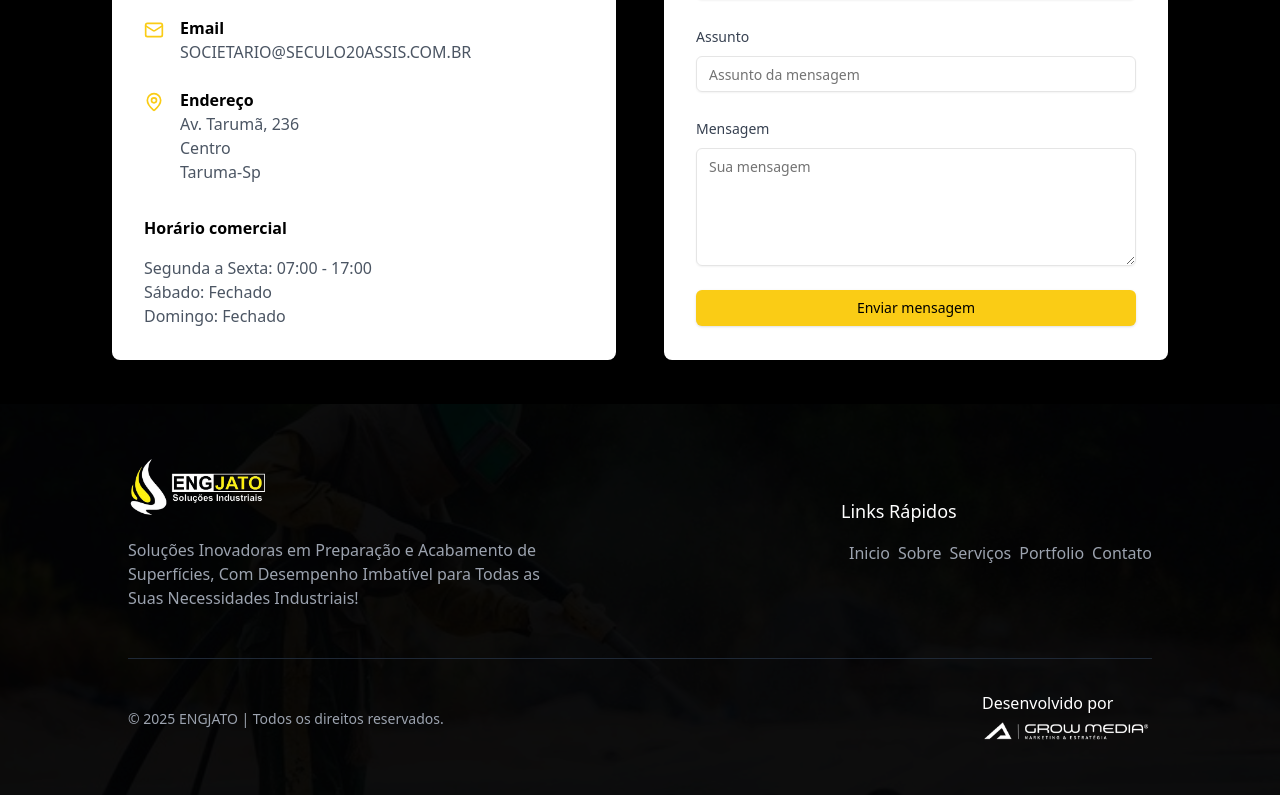
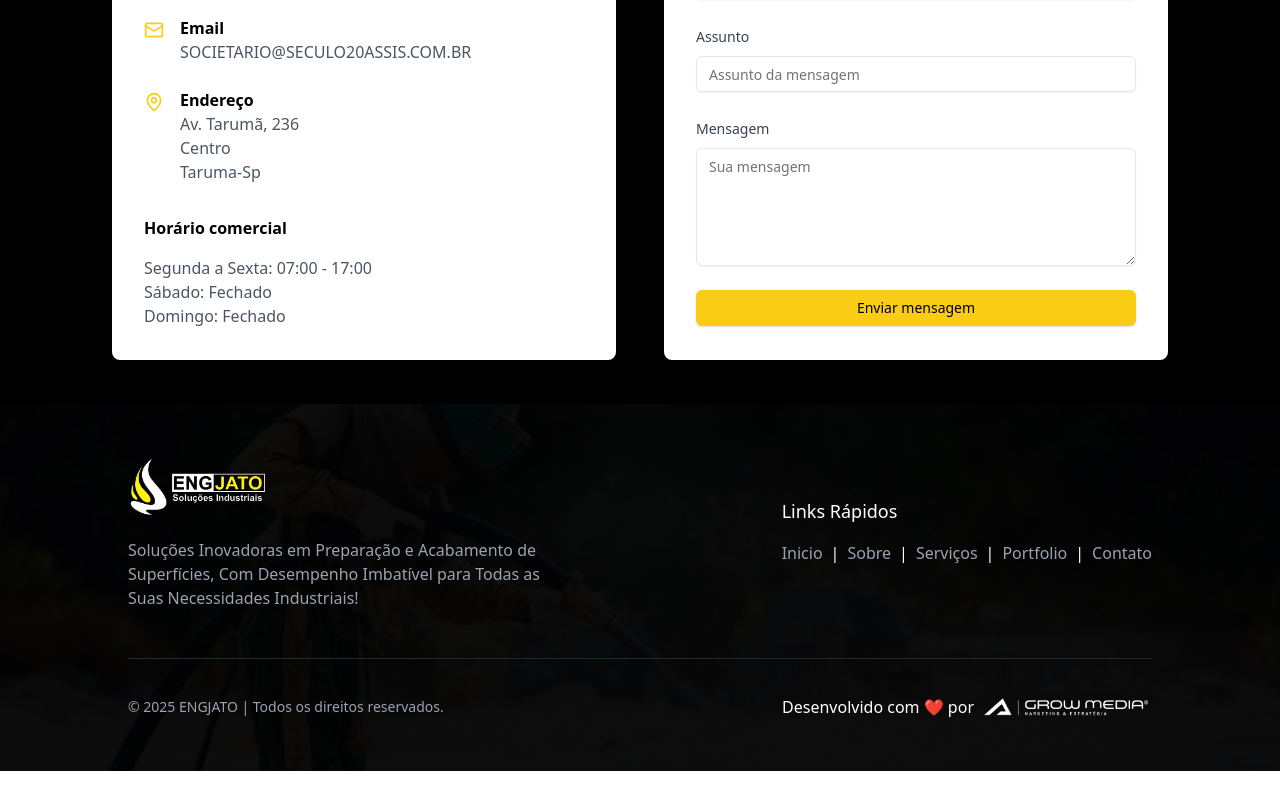
Before and after one commit to agencia-vexio/engjato, a Next.js app: page / in a window 1280 px wide. Shown: the part 3498-4293 px from the top of the page. After the commit the page ends 4269 px from the top, so only its background shows below. Built offline with nearby package versions, Linux system fonts and the light colour scheme.

Commit message:
ajuste footer

```diff
--- a/app/_componentes/footer.tsx
+++ b/app/_componentes/footer.tsx
@@ -32,32 +32,36 @@ export default function Footer() {
             <div className="flex justify-between gap-8">
               <div className="">
                 <h4 className="text-lg font-medium mb-4">Links Rápidos</h4>
-                <ul className="space-y-2 flex justify-center flex-row items-center gap-10 md:mr-28">
+                <ul className="space-y-2 flex mr-1 justify-center flex-row items-center gap-10 md:mr-28">
                   <li>
                     <Link
                       href="#"
-                      className="text-gray-400 ml-2 hover:text-yellow-400 transition-colors"
+                      className="text-gray-400 hover:text-yellow-400 transition-colors"
                     >
                       Inicio
                     </Link>
+                    <span className="ml-2">|</span>
                     <Link
                       href="#about"
                       className="text-gray-400 ml-2 hover:text-yellow-400 transition-colors"
                     >
                       Sobre
                     </Link>
+                    <span className="ml-2">|</span>
                     <Link
                       href="#services"
                       className="text-gray-400 ml-2 hover:text-yellow-400 transition-colors"
                     >
                       Serviços
                     </Link>
+                    <span className="ml-2">|</span>
                     <Link
                       href="#portfolio"
                       className="text-gray-400 ml-2 hover:text-yellow-400 transition-colors"
                     >
                       Portfolio
                     </Link>
+                    <span className="ml-2">|</span>
                     <Link
                       href="#contact"
                       className="text-gray-400 ml-2 hover:text-yellow-400 transition-colors"
@@ -75,8 +79,8 @@ export default function Footer() {
               &copy; {new Date().getFullYear()} ENGJATO | Todos os direitos
               reservados.
             </p>
-            <div className="">
-                <span>Desenvolvido por</span>
+            <div className="flex gap-2 items-center">
+              <span>Desenvolvido com ❤️ por </span>
               <Link href="http://agenciagrowmedia.com.br/" target="_blank">
                 <Image
                   src="/logo-grow.png"
```
